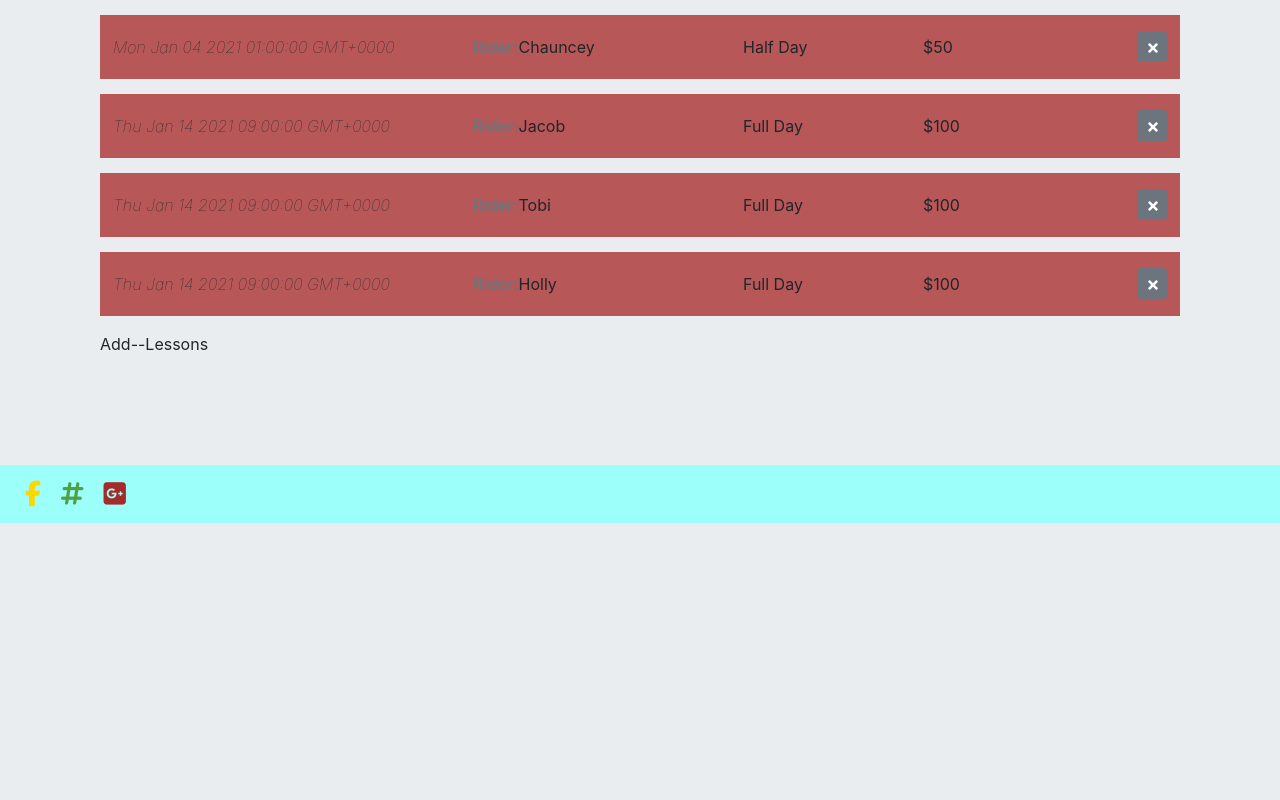
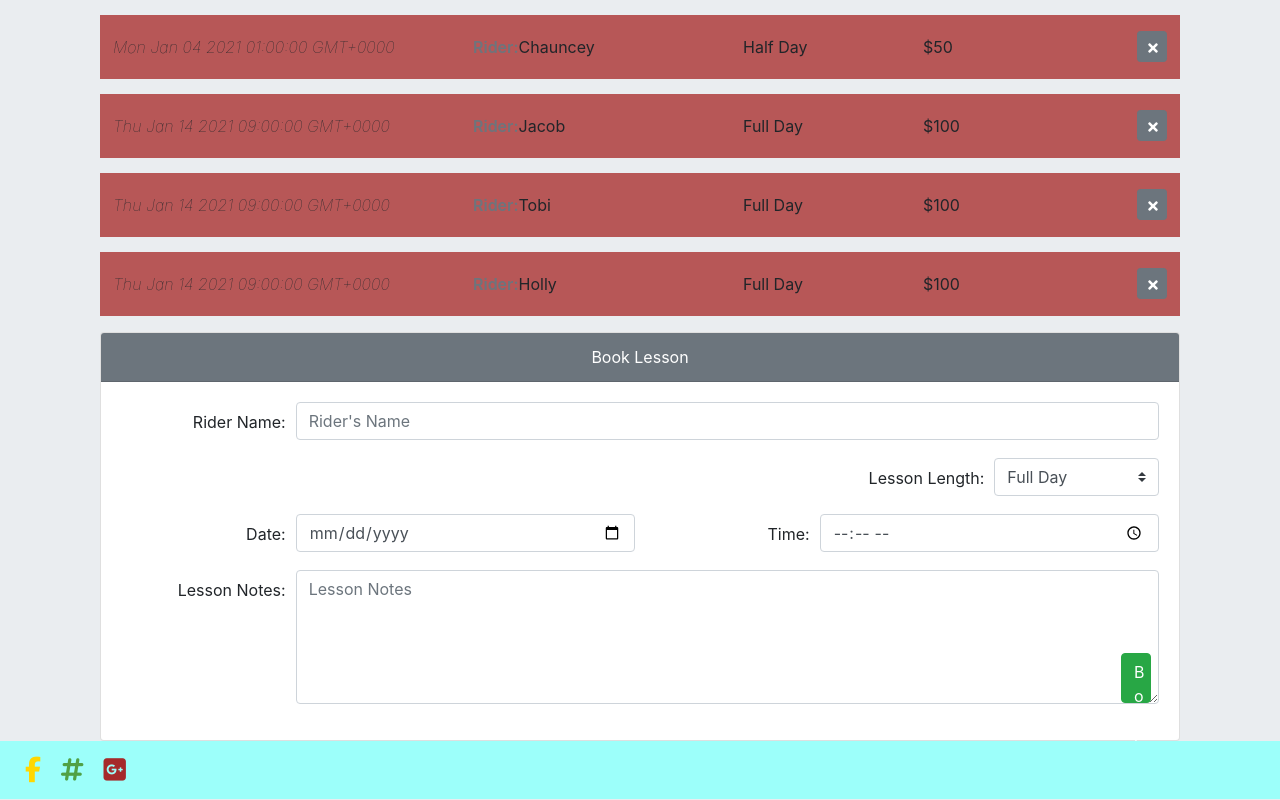
Before and after one commit to hicksey-makes/ski-lessons-snowV2, a React (Create React App) app: page / in a window 1280 px wide. Shown: the part 413-1213 px from the top of the page. Before the commit the page ends 937 px from the top, so only its background shows below. Built offline with nearby package versions, Linux system fonts and the light colour scheme; a web font is replaced by a local one.

Commit message:
create bare bones add lessons comp

```diff
--- a/src/components/AddLessons.js
+++ b/src/components/AddLessons.js
@@ -2,7 +2,55 @@ import React, { Component } from 'react';
 
 class AddLessons extends Component {
   render() {
-    return <div>Add--Lessons</div>;
+    return (
+      <div className="card mt-3">
+        <div className="card-header bg-secondary text-white text-center">
+          Book Lesson
+        </div>
+        <div className="card-body">
+          <form className="">
+            <div className="form-group form-row">
+              <label className="col-md-2 mt-2 text-md-right" htmlFor="riderName">Rider Name:</label>
+              <div className="col-md-10">
+                <input className="form-control" type="text" name="riderName" placeholder="Rider's Name" />
+              </div>
+            </div>
+            <div className="form-group form-row">
+              <label className="col-md-2 mt-2 ml-auto text-md-right" htmlFor="lsnLength">Lesson Length:</label>
+              <div className="col-md-2">
+                <select className="form-control custom-select" id="lsnLength" name="riderName" placeholder="Rider's Name">
+                  <option>Full Day</option>
+                  <option>Half Day</option>
+                </select>
+              </div>
+            </div>
+            <div className="form-group form-row">
+              <label className="col-md-2 mt-2 text-md-right" htmlFor="lsnDate">Date:</label>
+              <div className="col-md-4">
+                <input className="form-control" type="date" name="lsnDate" id="lsnDate" />
+              </div>
+              <label className="col-md-2 mt-2 text-md-right" htmlFor="lsnTime">Time:</label>
+              <div className="col-md-4">
+                <input className="form-control" type="time" name="lsnTime" id="lsnTime" />
+              </div>
+            </div>
+            <div className="form-group form-row">
+              <label className="col-md-2 mt-2 text-md-right" htmlFor="lsnNotes">Lesson Notes:</label>
+              <div className="col-md-10">
+                <textarea className="form-control" rows="5" cols="50" name="lsnNotes" id="lsnNotes" placeholder="Lesson Notes" />
+              </div>
+            </div>
+            <div className="form-group form-row mb-0">
+              <div className="offset-md-2 col-md-10">
+                <button type="submit" className="btn btn-success d-block mr-auto">
+                Book
+                </button>
+              </div>
+            </div>
+          </form>
+        </div>
+      </div>
+    );
   }
 }
 
```
